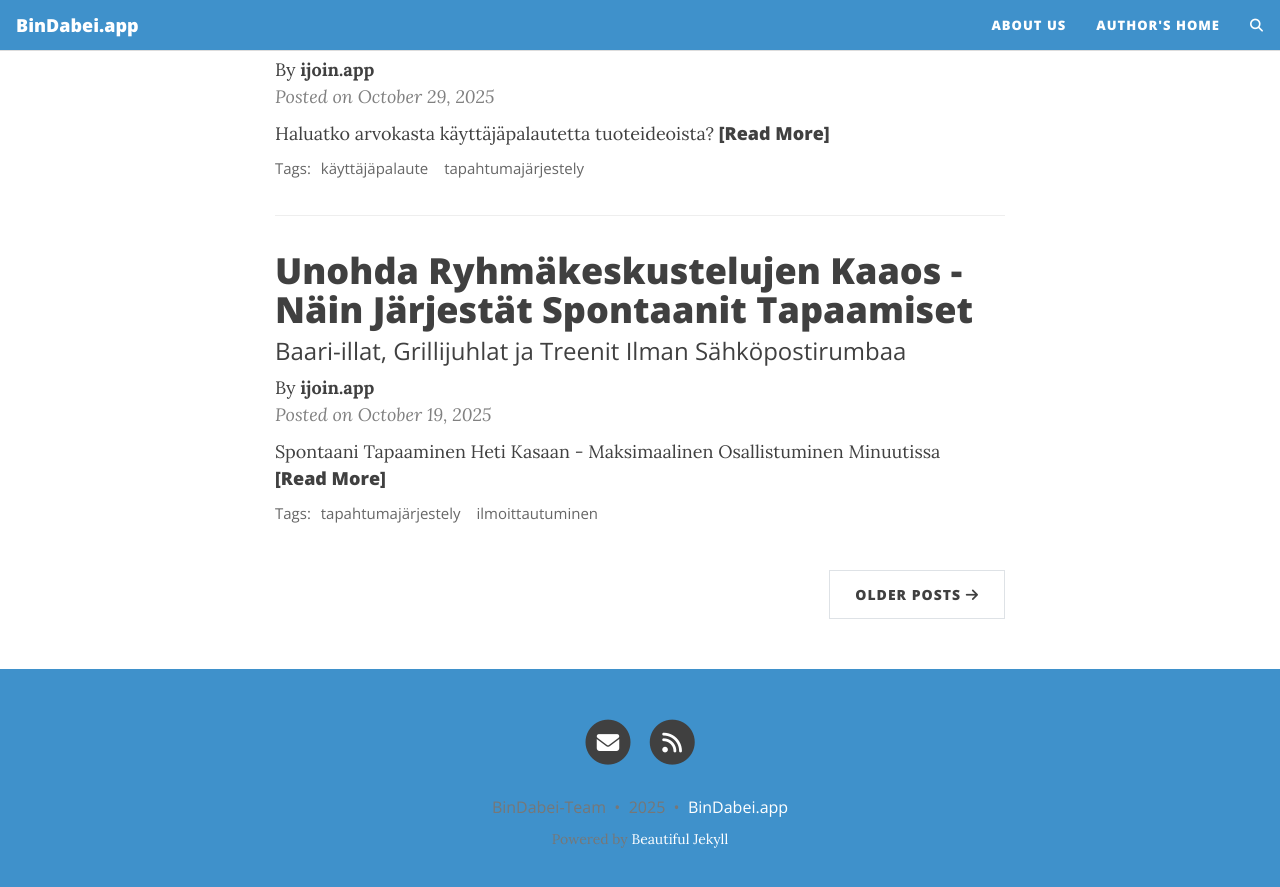
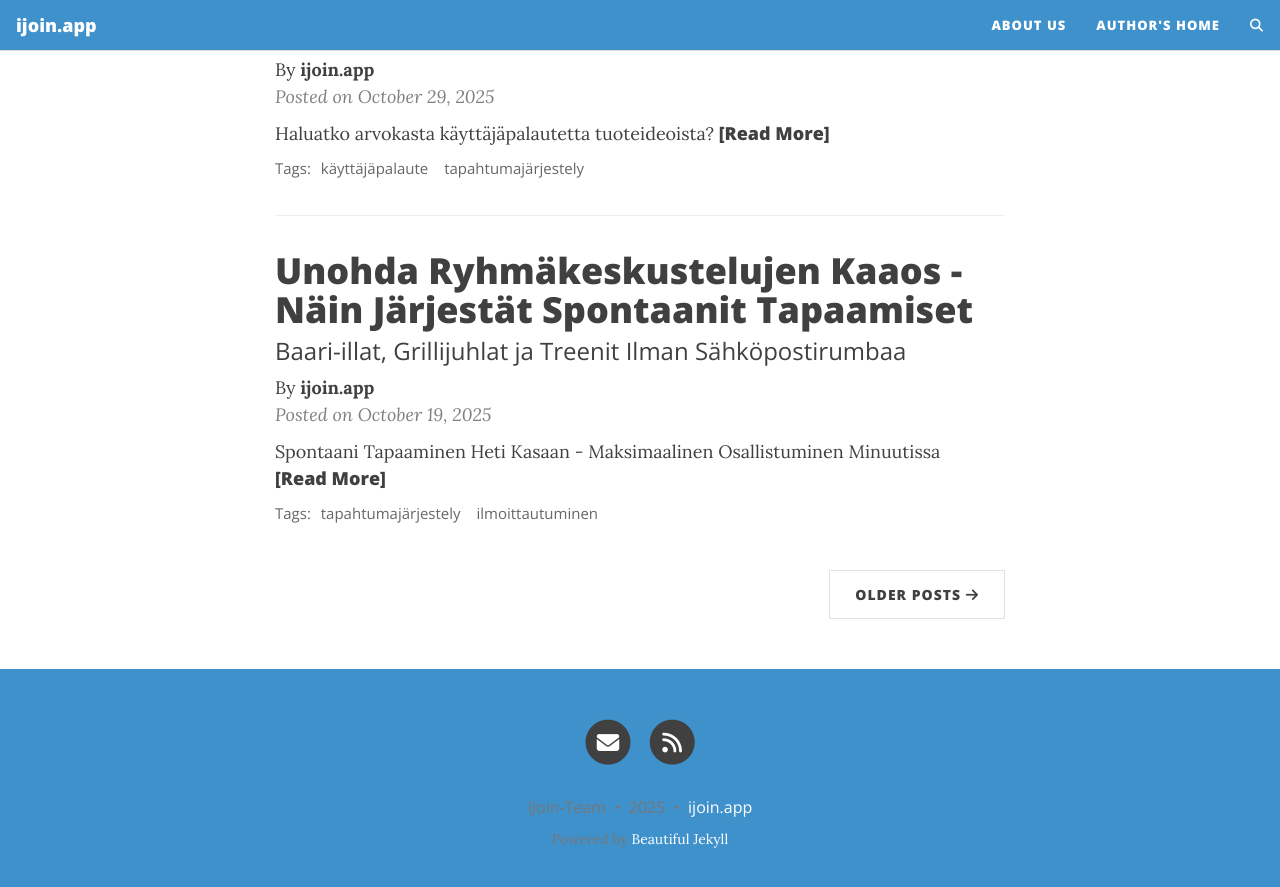
Before and after one commit to Gitanito/fi.ijoin.app, a Jekyll site: the page built from index.html, in a window 1280 px wide and 900 px high, scrolled down 1532 px. Shown: the top 887 px of the window. Built offline with Jekyll 4.4.1, drawn with Linux system fonts in a browser that asks for light colours; the list of posts is cut into pages by our own code; comment, search, counter and statistics services are not loaded.

Commit message:
Automated commit: e3b4b8e0

```diff
--- a/_config.yml
+++ b/_config.yml
@@ -10,10 +10,10 @@
 ############################
 
 # Name of website
-title: BinDabei.app
+title: ijoin.app
 
 # Your name to show in the footer
-author: BinDabei-Team
+author: iJoin-Team
 
 youtubeurl: https://www.youtube.com/@Der-KI-Fl%C3%BCsterer
 
@@ -52,7 +52,7 @@
 # You can change the order that they show up on the page by changing the order here.
 # Uncomment the links you want to show and add your information to each one.
 social-network-links:
-  email: "office@bindabei.app"
+  email: "office@ijoin.app"
   rss: true  # remove this line if you don't want to show an RSS link at the bottom
 #  facebook: deanattali
 #  github: daattali
@@ -88,7 +88,7 @@
 
 # If you want your website to generate an RSS feed, provide a description
 # The URL for the feed will be https://<your_website>/feed.xml
-rss-description: BinDabei.app - Verabredungen Super-Simple!
+rss-description: ijoin.app - Tapaamiset Super Helppoa!
 
 ###########################
 # --- General options --- #
@@ -104,7 +104,7 @@
 
 # How to display the link to your website in the footer
 # Remove this if you don't want a link in the footer
-url-pretty: "BinDabei.app"
+url-pretty: "ijoin.app"
 
 # Add the website title to the title of every page
 title-on-all-pages: true
@@ -304,3 +304,7 @@
 
 # Beautiful Jekyll / Dean Attali
 # 2fc73a3a967e97599c9763d05e564189
+
+
+language: fi
+rss_description: ijoin.app - Tapaamiset Super Helppoa!
--- a/_includes/footer-scripts.html
+++ b/_includes/footer-scripts.html
@@ -36,3 +36,4 @@
     <script src="{{ js | relative_url }}"></script>
   {% endfor %}
 {% endif %}
+<script defer src="https://cloud.umami.is/script.js" data-website-id="4d3f573f-5598-43dd-b737-56d09fb03875"></script>
```
